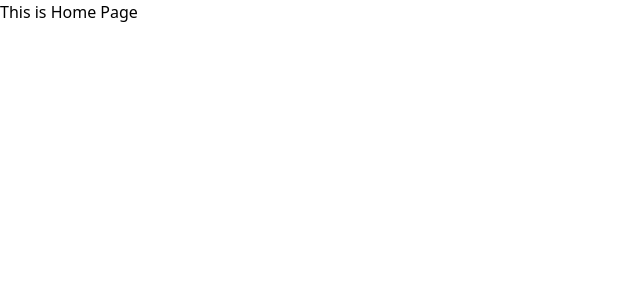
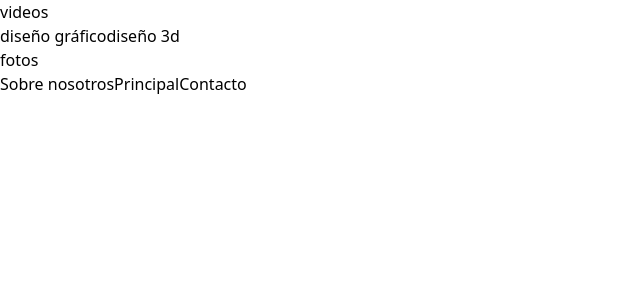
Before and after one commit to Bimai6/argio-studios, a React (Vite) app in the folder frontend/: page / in a window 1280 px wide. Shown: the top 300 px of the page, without its empty margins (0-640 px from the left). Built offline with nearby package versions, Linux system fonts and the light colour scheme.

Commit message:
feat: add components and basic structure to pages

```diff
--- a/frontend/src/pages/AboutUs/AboutUs.jsx
+++ b/frontend/src/pages/AboutUs/AboutUs.jsx
@@ -1,6 +1,11 @@
+import Nav from "../../components/Nav/Nav"
+
+
 const AboutUs = () => {
     return(
-        <h1>This is AboutUs Page</h1>
+        <>
+        <Nav></Nav>
+        </>
     )
 }
 
--- a/frontend/src/pages/Catalogue/Catalogue.jsx
+++ b/frontend/src/pages/Catalogue/Catalogue.jsx
@@ -1,13 +1,21 @@
 import ListContent from "../../components/ListContent/ListContent"
+import Nav from "../../components/Nav/Nav"
 
 const Catalogue = () => {
 
+    const filterItems = ['vídeos', 'diseño gráfico', 'diseño 3D', 'fotos'];
+
     return(
         <>
-        <h1>This is Catalogue Page</h1>
+        <div>
+            {filterItems.map((item, index) => {
+                <p key={index}>{item}</p>
+            })}
+        </div>
         <div className="flex flex-col items-center w-full h-full">
             <ListContent />
         </div>
+        <Nav />
         </>
     )
 }
--- a/frontend/src/pages/Contact/Contact.jsx
+++ b/frontend/src/pages/Contact/Contact.jsx
@@ -1,6 +1,14 @@
+import ContactForm from "../../components/ContactForm/ContactForm"
+import Nav from "../../components/Nav/Nav"
+
 const Contact = () => {
+
     return(
-        <h1>This is Contact Page</h1>
+        <>
+        <ContactForm />
+        <p>Aquí va una descripción que el equipo de ArgioStudios tiene que proveer al desarrollador...</p>
+        <Nav />
+        </>
     )
 }
 
--- a/frontend/src/pages/Home/Home.jsx
+++ b/frontend/src/pages/Home/Home.jsx
@@ -1,6 +1,22 @@
+import Nav from "../../components/Nav/Nav"
+import { Link } from "react-router"
+
 const Home = () => {
+
     return(
-        <h1>This is Home Page</h1>
+        <>
+            <div>
+                <Link to='/catalogue'>videos</Link>
+            </div>
+            <div>
+                <Link to='/catalogue'>diseño gráfico</Link>
+                <Link to='/catalogue'>diseño 3d</Link>
+            </div>
+            <div>
+                <Link to='/catalogue'>fotos</Link>
+            </div>
+            <Nav/>
+        </>
     )
 }
 
```
